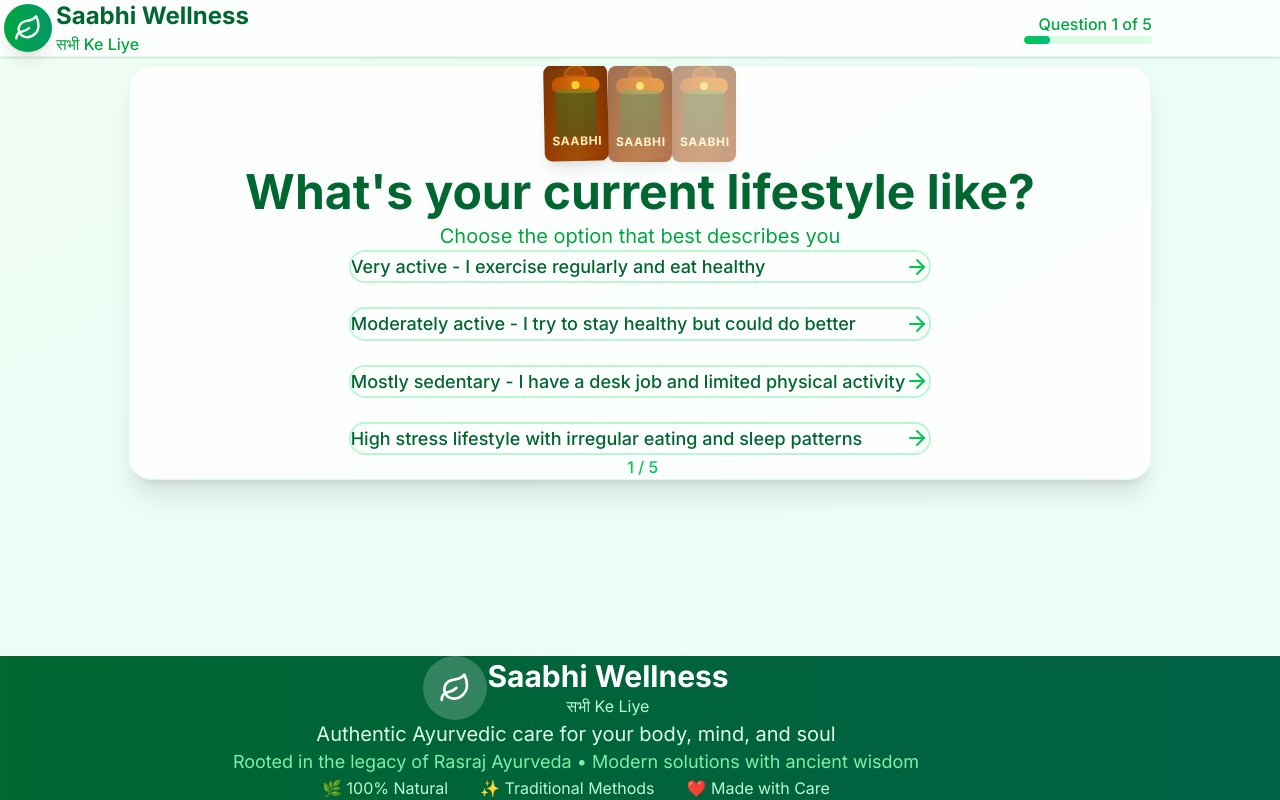
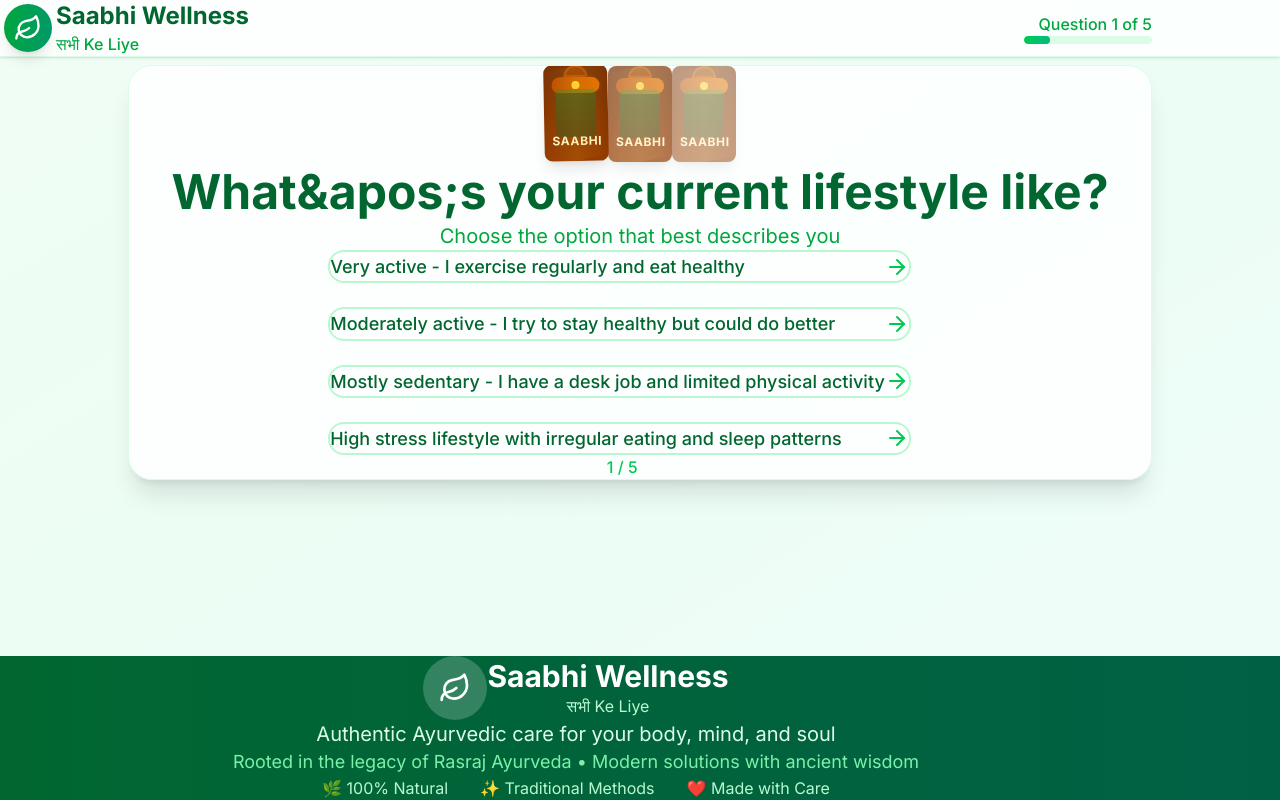
Before and after one commit to ChinmayDaroliya/saabhi-quiz, a Next.js app: page / in a window 1280 px wide. Built offline with nearby package versions, Linux system fonts and the light colour scheme.

Commit message:
removed '

```diff
--- a/components/SaabhiQuiz.tsx
+++ b/components/SaabhiQuiz.tsx
@@ -35,7 +35,7 @@ interface ResultData {
 const quizQuestions: QuizQuestion[] = [
   {
     id: 1,
-    question: "What's your current lifestyle like?",
+    question: "What&apos;s your current lifestyle like?",
     options: [
       {
         id: 'active',
@@ -61,7 +61,7 @@ const quizQuestions: QuizQuestion[] = [
   },
   {
     id: 2,
-    question: "What's your primary health goal?",
+    question: "What&apos;s your primary health goal?",
     options: [
       {
         id: 'energy',
@@ -113,7 +113,7 @@ const quizQuestions: QuizQuestion[] = [
   },
   {
     id: 4,
-    question: "What's your preferred way to take supplements?",
+    question: "What&apos;s your preferred way to take supplements?",
     options: [
       {
         id: 'tablets',
@@ -132,7 +132,7 @@ const quizQuestions: QuizQuestion[] = [
       },
       {
         id: 'mixed',
-        text: 'I\'m open to trying different forms',
+        text: 'I&apos;m open to trying different forms',
         score: { performance: 2, wellness: 2, stress: 2, digestive: 2 }
       }
     ]
```
